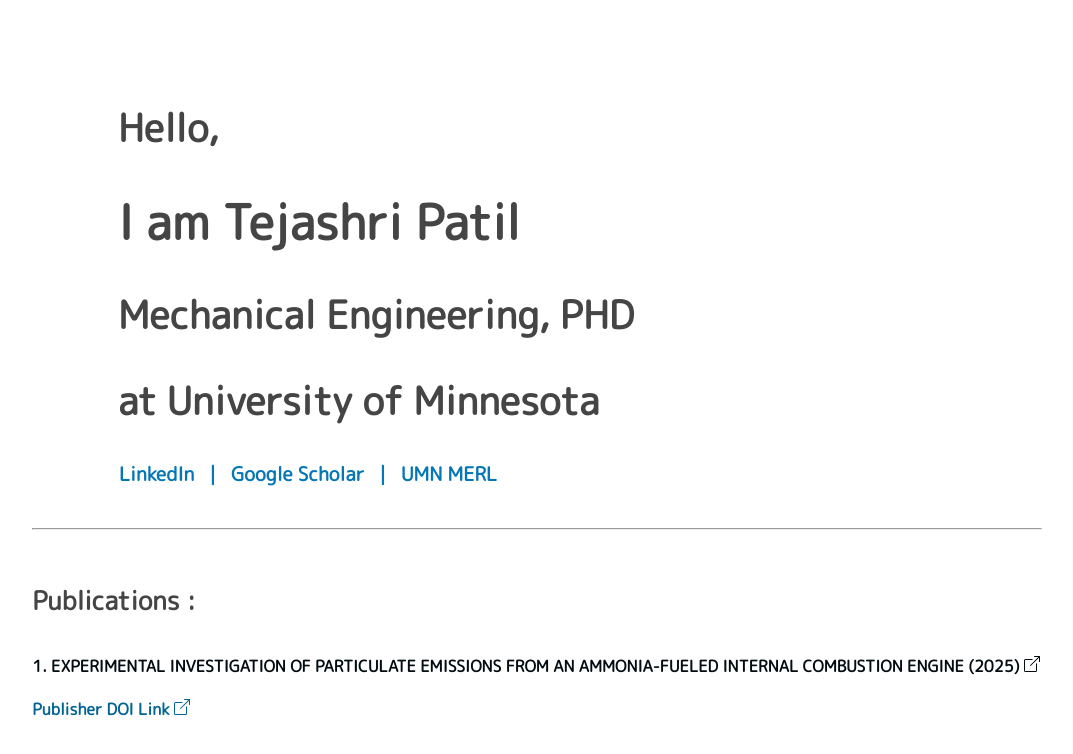
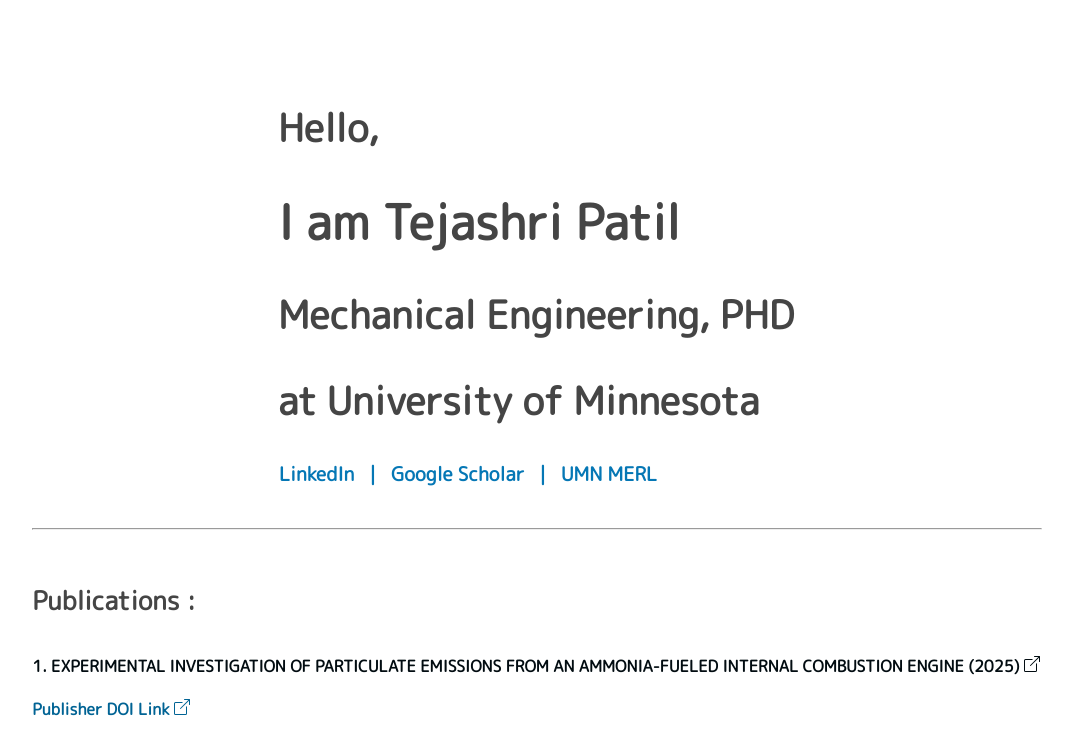
Before and after one commit to 0xVulcan/tejashripatil.com, a plain HTML site: page index.html in a window 1280 px wide. Shown: the whole page, without its empty margins (104-1177 px from the left). Drawn offline with Linux system fonts and the light colour scheme.

Commit message:
Update index.html

```diff
--- a/index.html
+++ b/index.html
@@ -74,7 +74,7 @@
           text-align: left;
           justify-content: left;
           /* border: 1px solid red; */
-          margin-left: -25vw;
+/*           margin-left: -25vw; */
           }
 
           #about>p{
```
